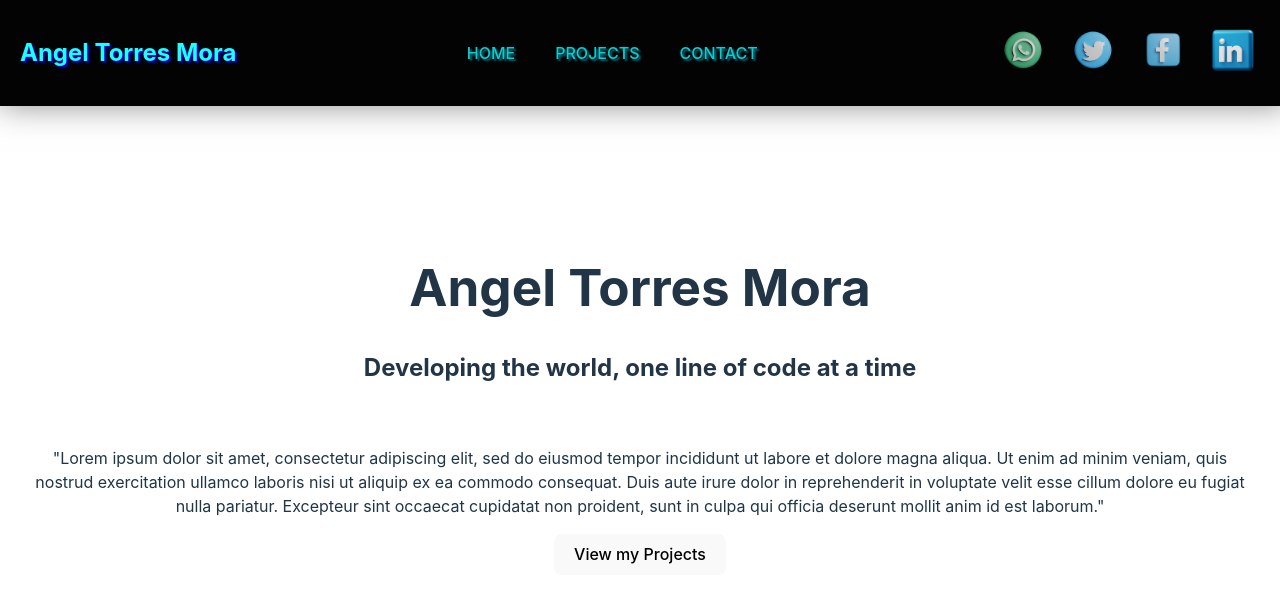
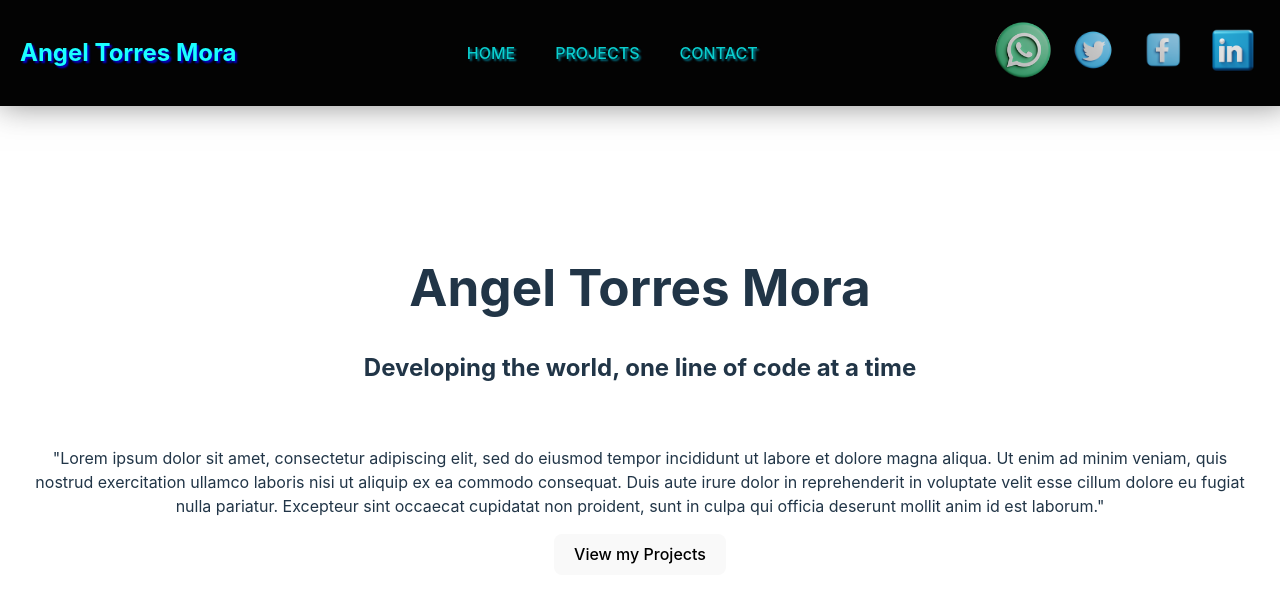
Before and after one commit to DavidTorres09/Portfolio, a React (Vite) app: page / in a window 1280 px wide. In both pictures the pointer is over the picture 1022 px from the left and 50 px from the top of the page. Shown: the top 602 px of the page. Built offline with nearby package versions, Linux system fonts and the light colour scheme.

Commit message:
Add animation to icons and navbar

```diff
--- a/src/assets/components/navbar/Navbar.css
+++ b/src/assets/components/navbar/Navbar.css
@@ -63,4 +63,11 @@ nav ul a:hover {
     width: 50px;
     height: 50px;
     margin: 0 10px;
+    transition: all 0.3s ease-in-out;
 }
+
+.about-img:hover {
+
+    transform: scale(1.5);
+    cursor: pointer;
+}
```
